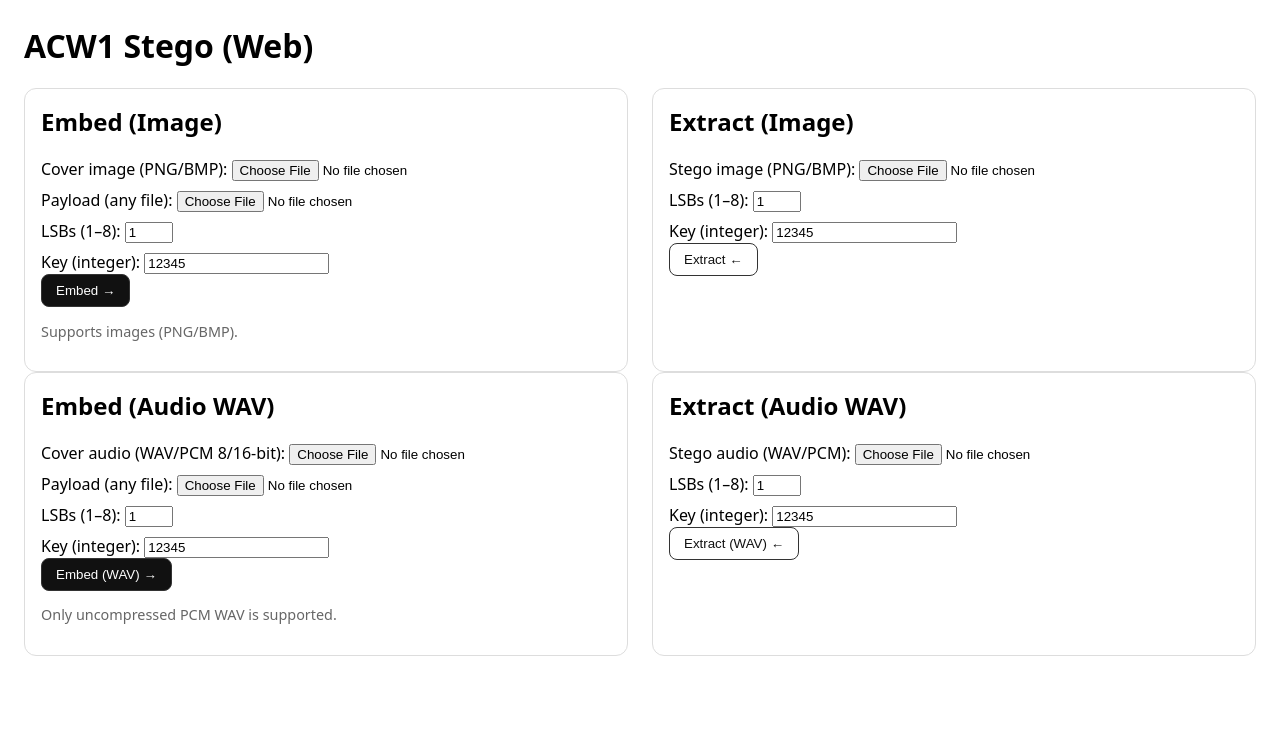
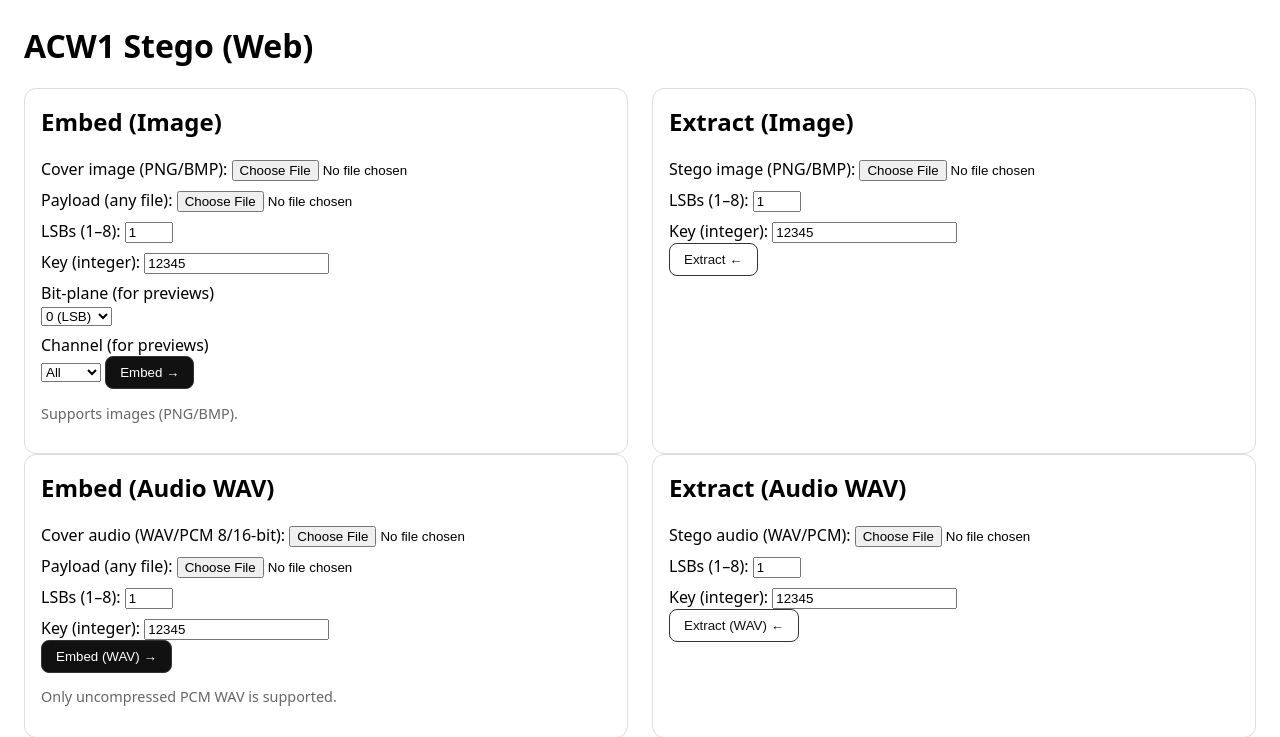
Before and after one commit to jkoui/INF2005, a Flask app: page / in a window 1280 px wide. Shown: the top 737 px of the page. Run offline with Flask 3, Linux system fonts and the light colour scheme; some libraries are stand-ins or nearby versions.

Commit message:
Bit Plane Visualisation

```diff
--- a/app/app.py
+++ b/app/app.py
@@ -23,7 +23,8 @@ from stego.media import (
     load_image_from_file, save_image_to_bytes, image_capacity_bits,
     image_lsb_plane, image_diff, img_to_data_url,
     load_wav_from_file, save_wav_to_bytes, wav_capacity_bits,
-    audio_to_data_url, mean_abs_byte_delta
+    audio_to_data_url, mean_abs_byte_delta,
+    image_bit_plane, image_lsb_change_mask
 )
 
 app = Flask(__name__)
@@ -93,6 +94,22 @@ def embed():
         stego_png = save_image_to_bytes(stego_flat, shape)
         _LAST_STEGO = stego_png
 
+                # --- NEW: controls from form (with defaults) ---
+        bit = int(request.form.get("bit", "0"))               # 0..7
+        channel_map = {"all": None, "r": 0, "g": 1, "b": 2}
+        channel = channel_map.get(request.form.get("channel", "all"), None)
+
+        # --- existing previews you already build ---
+        stego_img = Image.open(io.BytesIO(stego_png)).convert("RGB")
+        stego_preview = img_to_data_url(stego_img)
+
+        # --- NEW: single-bit plane and change mask previews ---
+        bit_plane_img = image_bit_plane(stego_flat, shape, bit=bit, channel=channel)
+        bit_plane_preview = img_to_data_url(bit_plane_img)
+
+        change_mask_img = image_lsb_change_mask(flat, stego_flat, shape, bit=bit)
+        change_mask_preview = img_to_data_url(change_mask_img)
+
         cover_img = Image.fromarray(flat.reshape(shape[0], shape[1], 3).astype("uint8"), mode="RGB")
         cover_preview = img_to_data_url(cover_img)
         cover_meta = f"{shape[1]}×{shape[0]} px, 3 channels (RGB)"
@@ -121,6 +138,8 @@ def embed():
             "cover_meta": cover_meta,
             "stego_preview": stego_preview,
             "lsb_preview": lsb_preview,
+            "bit_plane_preview": bit_plane_preview,      # NEW: precise single-bit plane
+            "change_mask_preview": change_mask_preview,  # NEW: pixels changed at that bit
             "diff_preview": diff_preview,
             "capacity": capacity,
             "download_url": url_for("download_stego"),
--- a/app/templates/index.html
+++ b/app/templates/index.html
@@ -37,6 +37,28 @@
         <label>Payload (any file): <input required type="file" name="payload"></label>
         <label>LSBs (1–8): <input type="number" name="lsb" min="1" max="8" value="1" required></label>
         <label>Key (integer): <input type="number" name="key" value="12345" required></label>
+
+        <!-- NEW: preview controls -->
+        <label>Bit-plane (for previews)</label>
+        <select name="bit">
+          <option value="0" selected>0 (LSB)</option>
+          <option value="1">1</option>
+          <option value="2">2</option>
+          <option value="3">3</option>
+          <option value="4">4</option>
+          <option value="5">5</option>
+          <option value="6">6</option>
+          <option value="7">7 (MSB)</option>
+        </select>
+
+        <label>Channel (for previews)</label>
+        <select name="channel">
+          <option value="all" selected>All</option>
+          <option value="r">Red</option>
+          <option value="g">Green</option>
+          <option value="b">Blue</option>
+        </select>
+
         <button class="btn" type="submit">Embed →</button>
       </form>
       <p class="note">Supports images (PNG/BMP).</p>
@@ -105,6 +127,22 @@
         </div>
       {% endif %}
 
+      <!-- NEW: single-bit plane preview -->
+      {% if result.bit_plane_preview %}
+        <div class="card preview">
+          <h3>Single bit-plane preview</h3>
+          <img src="{{ result.bit_plane_preview }}">
+        </div>
+      {% endif %}
+
+      <!-- NEW: LSB change mask -->
+      {% if result.change_mask_preview %}
+        <div class="card preview">
+          <h3>LSB change mask</h3>
+          <img src="{{ result.change_mask_preview }}">
+        </div>
+      {% endif %}
+
       {% if result.diff_preview %}
         <div class="card preview">
           <h3>Difference preview</h3>
```
Also changed, not shown: app/stego/media.py (+29 -0 lines).
